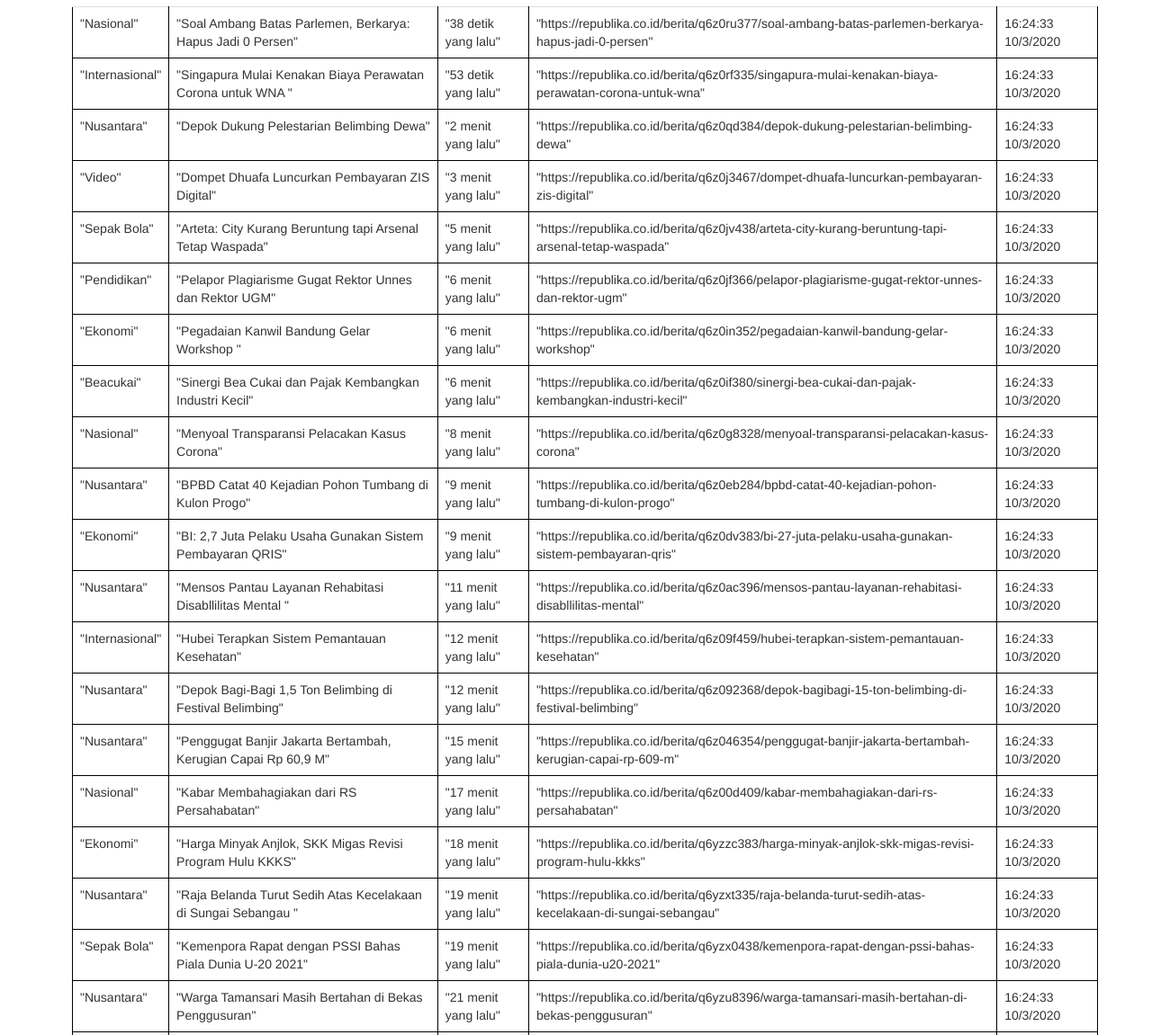
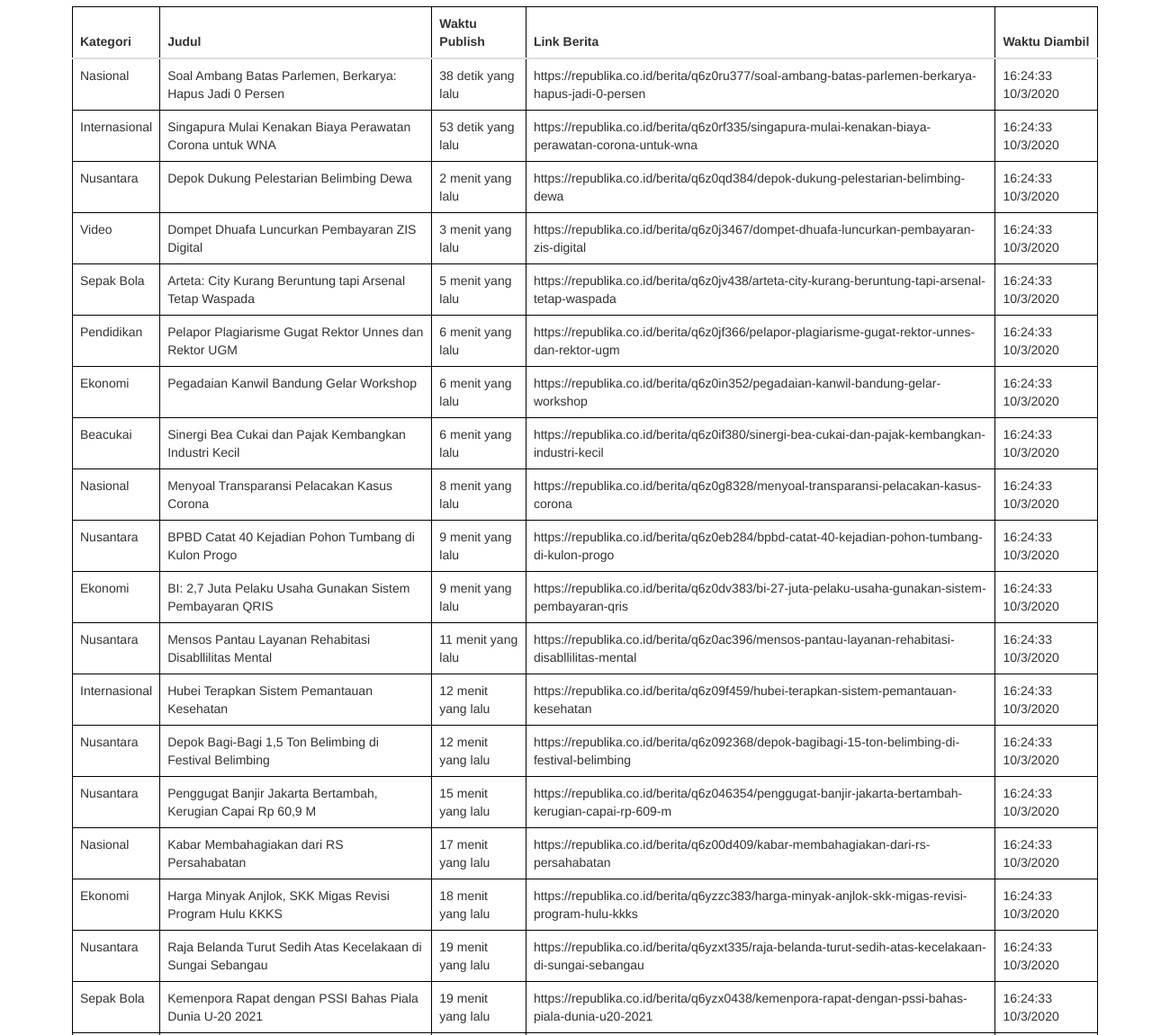
Before and after one commit to vdbay/Republika, a plain HTML site: page index.html in a window 1280 px wide. Shown: the part 63-1214 px from the top of the page at 90% size. Drawn offline with Linux system fonts and the light colour scheme.

Commit message:
update menghilangkan kutip dan menambah judul

```diff
--- a/index.html
+++ b/index.html
@@ -27,154 +27,160 @@
     <script type="text/javascript">
         $(document).ready(function() {
             var obj = [{
-                "Kategori": "\"Nasional\"",
-                "Judul": "\"Soal Ambang Batas Parlemen, Berkarya: Hapus Jadi 0 Persen\"",
-                "Waktu Publish": "\"38 detik yang lalu\"",
-                "Link Berita": "\"https://republika.co.id/berita/q6z0ru377/soal-ambang-batas-parlemen-berkarya-hapus-jadi-0-persen\"",
+                "Kategori": " Kategori ",
+                "Judul": " Judul ",
+                "Waktu Publish": " Waktu Publish ",
+                "Link Berita": " Link Berita ",
+                "Waktu Diambil": " Waktu Diambil "
+            }, {
+                "Kategori": " Nasional ",
+                "Judul": " Soal Ambang Batas Parlemen, Berkarya: Hapus Jadi 0 Persen ",
+                "Waktu Publish": " 38 detik yang lalu ",
+                "Link Berita": " https://republika.co.id/berita/q6z0ru377/soal-ambang-batas-parlemen-berkarya-hapus-jadi-0-persen ",
                 "Waktu Diambil": "16:24:33 10/3/2020"
             }, {
-                "Kategori": "\"Internasional\"",
-                "Judul": "\"Singapura Mulai Kenakan Biaya Perawatan Corona untuk WNA \"",
-                "Waktu Publish": "\"53 detik yang lalu\"",
-                "Link Berita": "\"https://republika.co.id/berita/q6z0rf335/singapura-mulai-kenakan-biaya-perawatan-corona-untuk-wna\"",
+                "Kategori": " Internasional ",
+                "Judul": " Singapura Mulai Kenakan Biaya Perawatan Corona untuk WNA  ",
+                "Waktu Publish": " 53 detik yang lalu ",
+                "Link Berita": " https://republika.co.id/berita/q6z0rf335/singapura-mulai-kenakan-biaya-perawatan-corona-untuk-wna ",
                 "Waktu Diambil": "16:24:33 10/3/2020"
             }, {
-                "Kategori": "\"Nusantara\"",
-                "Judul": "\"Depok Dukung Pelestarian Belimbing Dewa\"",
-                "Waktu Publish": "\"2 menit yang lalu\"",
-                "Link Berita": "\"https://republika.co.id/berita/q6z0qd384/depok-dukung-pelestarian-belimbing-dewa\"",
+                "Kategori": " Nusantara ",
+                "Judul": " Depok Dukung Pelestarian Belimbing Dewa ",
+                "Waktu Publish": " 2 menit yang lalu ",
+                "Link Berita": " https://republika.co.id/berita/q6z0qd384/depok-dukung-pelestarian-belimbing-dewa ",
                 "Waktu Diambil": "16:24:33 10/3/2020"
             }, {
-                "Kategori": "\"Video\"",
-                "Judul": "\"Dompet Dhuafa Luncurkan Pembayaran ZIS Digital\"",
-                "Waktu Publish": "\"3 menit yang lalu\"",
-                "Link Berita": "\"https://republika.co.id/berita/q6z0j3467/dompet-dhuafa-luncurkan-pembayaran-zis-digital\"",
+                "Kategori": " Video ",
+                "Judul": " Dompet Dhuafa Luncurkan Pembayaran ZIS Digital ",
+                "Waktu Publish": " 3 menit yang lalu ",
+                "Link Berita": " https://republika.co.id/berita/q6z0j3467/dompet-dhuafa-luncurkan-pembayaran-zis-digital ",
                 "Waktu Diambil": "16:24:33 10/3/2020"
             }, {
-                "Kategori": "\"Sepak Bola\"",
-                "Judul": "\"Arteta: City Kurang Beruntung tapi Arsenal Tetap Waspada\"",
-                "Waktu Publish": "\"5 menit yang lalu\"",
-                "Link Berita": "\"https://republika.co.id/berita/q6z0jv438/arteta-city-kurang-beruntung-tapi-arsenal-tetap-waspada\"",
+                "Kategori": " Sepak Bola ",
+                "Judul": " Arteta: City Kurang Beruntung tapi Arsenal Tetap Waspada ",
+                "Waktu Publish": " 5 menit yang lalu ",
+                "Link Berita": " https://republika.co.id/berita/q6z0jv438/arteta-city-kurang-beruntung-tapi-arsenal-tetap-waspada ",
                 "Waktu Diambil": "16:24:33 10/3/2020"
             }, {
-                "Kategori": "\"Pendidikan\"",
-                "Judul": "\"Pelapor Plagiarisme Gugat Rektor Unnes dan Rektor UGM\"",
-                "Waktu Publish": "\"6 menit yang lalu\"",
-                "Link Berita": "\"https://republika.co.id/berita/q6z0jf366/pelapor-plagiarisme-gugat-rektor-unnes-dan-rektor-ugm\"",
+                "Kategori": " Pendidikan ",
+                "Judul": " Pelapor Plagiarisme Gugat Rektor Unnes dan Rektor UGM ",
+                "Waktu Publish": " 6 menit yang lalu ",
+                "Link Berita": " https://republika.co.id/berita/q6z0jf366/pelapor-plagiarisme-gugat-rektor-unnes-dan-rektor-ugm ",
                 "Waktu Diambil": "16:24:33 10/3/2020"
             }, {
-                "Kategori": "\"Ekonomi\"",
-                "Judul": "\"Pegadaian Kanwil Bandung Gelar Workshop \"",
-                "Waktu Publish": "\"6 menit yang lalu\"",
-                "Link Berita": "\"https://republika.co.id/berita/q6z0in352/pegadaian-kanwil-bandung-gelar-workshop\"",
+                "Kategori": " Ekonomi ",
+                "Judul": " Pegadaian Kanwil Bandung Gelar Workshop  ",
+                "Waktu Publish": " 6 menit yang lalu ",
+                "Link Berita": " https://republika.co.id/berita/q6z0in352/pegadaian-kanwil-bandung-gelar-workshop ",
                 "Waktu Diambil": "16:24:33 10/3/2020"
             }, {
-                "Kategori": "\"Beacukai\"",
-                "Judul": "\"Sinergi Bea Cukai dan Pajak Kembangkan Industri Kecil\"",
-                "Waktu Publish": "\"6 menit yang lalu\"",
-                "Link Berita": "\"https://republika.co.id/berita/q6z0if380/sinergi-bea-cukai-dan-pajak-kembangkan-industri-kecil\"",
+                "Kategori": " Beacukai ",
+                "Judul": " Sinergi Bea Cukai dan Pajak Kembangkan Industri Kecil ",
+                "Waktu Publish": " 6 menit yang lalu ",
+                "Link Berita": " https://republika.co.id/berita/q6z0if380/sinergi-bea-cukai-dan-pajak-kembangkan-industri-kecil ",
                 "Waktu Diambil": "16:24:33 10/3/2020"
             }, {
-                "Kategori": "\"Nasional\"",
-                "Judul": "\"Menyoal Transparansi Pelacakan Kasus Corona\"",
-                "Waktu Publish": "\"8 menit yang lalu\"",
-                "Link Berita": "\"https://republika.co.id/berita/q6z0g8328/menyoal-transparansi-pelacakan-kasus-corona\"",
+                "Kategori": " Nasional ",
+                "Judul": " Menyoal Transparansi Pelacakan Kasus Corona ",
+                "Waktu Publish": " 8 menit yang lalu ",
+                "Link Berita": " https://republika.co.id/berita/q6z0g8328/menyoal-transparansi-pelacakan-kasus-corona ",
                 "Waktu Diambil": "16:24:33 10/3/2020"
             }, {
-                "Kategori": "\"Nusantara\"",
-                "Judul": "\"BPBD Catat 40 Kejadian Pohon Tumbang di Kulon Progo\"",
-                "Waktu Publish": "\"9 menit yang lalu\"",
-                "Link Berita": "\"https://republika.co.id/berita/q6z0eb284/bpbd-catat-40-kejadian-pohon-tumbang-di-kulon-progo\"",
+                "Kategori": " Nusantara ",
+                "Judul": " BPBD Catat 40 Kejadian Pohon Tumbang di Kulon Progo ",
+                "Waktu Publish": " 9 menit yang lalu ",
+                "Link Berita": " https://republika.co.id/berita/q6z0eb284/bpbd-catat-40-kejadian-pohon-tumbang-di-kulon-progo ",
                 "Waktu Diambil": "16:24:33 10/3/2020"
             }, {
-                "Kategori": "\"Ekonomi\"",
-                "Judul": "\"BI: 2,7 Juta Pelaku Usaha Gunakan Sistem Pembayaran QRIS\"",
-                "Waktu Publish": "\"9 menit yang lalu\"",
-                "Link Berita": "\"https://republika.co.id/berita/q6z0dv383/bi-27-juta-pelaku-usaha-gunakan-sistem-pembayaran-qris\"",
+                "Kategori": " Ekonomi ",
+                "Judul": " BI: 2,7 Juta Pelaku Usaha Gunakan Sistem Pembayaran QRIS ",
+                "Waktu Publish": " 9 menit yang lalu ",
+                "Link Berita": " https://republika.co.id/berita/q6z0dv383/bi-27-juta-pelaku-usaha-gunakan-sistem-pembayaran-qris ",
                 "Waktu Diambil": "16:24:33 10/3/2020"
             }, {
-                "Kategori": "\"Nusantara\"",
-                "Judul": "\"Mensos Pantau Layanan Rehabitasi Disabllilitas Mental \"",
-                "Waktu Publish": "\"11 menit yang lalu\"",
-                "Link Berita": "\"https://republika.co.id/berita/q6z0ac396/mensos-pantau-layanan-rehabitasi-disabllilitas-mental\"",
+                "Kategori": " Nusantara ",
+                "Judul": " Mensos Pantau Layanan Rehabitasi Disabllilitas Mental  ",
+                "Waktu Publish": " 11 menit yang lalu ",
+                "Link Berita": " https://republika.co.id/berita/q6z0ac396/mensos-pantau-layanan-rehabitasi-disabllilitas-mental ",
                 "Waktu Diambil": "16:24:33 10/3/2020"
             }, {
-                "Kategori": "\"Internasional\"",
-                "Judul": "\"Hubei Terapkan Sistem Pemantauan Kesehatan\"",
-                "Waktu Publish": "\"12 menit yang lalu\"",
-                "Link Berita": "\"https://republika.co.id/berita/q6z09f459/hubei-terapkan-sistem-pemantauan-kesehatan\"",
+                "Kategori": " Internasional ",
+                "Judul": " Hubei Terapkan Sistem Pemantauan Kesehatan ",
+                "Waktu Publish": " 12 menit yang lalu ",
+                "Link Berita": " https://republika.co.id/berita/q6z09f459/hubei-terapkan-sistem-pemantauan-kesehatan ",
                 "Waktu Diambil": "16:24:33 10/3/2020"
             }, {
-                "Kategori": "\"Nusantara\"",
-                "Judul": "\"Depok Bagi-Bagi 1,5 Ton Belimbing di Festival Belimbing\"",
-                "Waktu Publish": "\"12 menit yang lalu\"",
-                "Link Berita": "\"https://republika.co.id/berita/q6z092368/depok-bagibagi-15-ton-belimbing-di-festival-belimbing\"",
+                "Kategori": " Nusantara ",
+                "Judul": " Depok Bagi-Bagi 1,5 Ton Belimbing di Festival Belimbing ",
+                "Waktu Publish": " 12 menit yang lalu ",
+                "Link Berita": " https://republika.co.id/berita/q6z092368/depok-bagibagi-15-ton-belimbing-di-festival-belimbing ",
                 "Waktu Diambil": "16:24:33 10/3/2020"
             }, {
-                "Kategori": "\"Nusantara\"",
-                "Judul": "\"Penggugat Banjir Jakarta Bertambah, Kerugian Capai Rp 60,9 M\"",
-                "Waktu Publish": "\"15 menit yang lalu\"",
-                "Link Berita": "\"https://republika.co.id/berita/q6z046354/penggugat-banjir-jakarta-bertambah-kerugian-capai-rp-609-m\"",
+                "Kategori": " Nusantara ",
+                "Judul": " Penggugat Banjir Jakarta Bertambah, Kerugian Capai Rp 60,9 M ",
+                "Waktu Publish": " 15 menit yang lalu ",
+                "Link Berita": " https://republika.co.id/berita/q6z046354/penggugat-banjir-jakarta-bertambah-kerugian-capai-rp-609-m ",
                 "Waktu Diambil": "16:24:33 10/3/2020"
             }, {
-                "Kategori": "\"Nasional\"",
-                "Judul": "\"Kabar Membahagiakan dari RS Persahabatan\"",
-                "Waktu Publish": "\"17 menit yang lalu\"",
-                "Link Berita": "\"https://republika.co.id/berita/q6z00d409/kabar-membahagiakan-dari-rs-persahabatan\"",
+                "Kategori": " Nasional ",
+                "Judul": " Kabar Membahagiakan dari RS Persahabatan ",
+                "Waktu Publish": " 17 menit yang lalu ",
+                "Link Berita": " https://republika.co.id/berita/q6z00d409/kabar-membahagiakan-dari-rs-persahabatan ",
                 "Waktu Diambil": "16:24:33 10/3/2020"
             }, {
-                "Kategori": "\"Ekonomi\"",
-                "Judul": "\"Harga Minyak Anjlok, SKK Migas Revisi Program Hulu KKKS\"",
-                "Waktu Publish": "\"18 menit yang lalu\"",
-                "Link Berita": "\"https://republika.co.id/berita/q6yzzc383/harga-minyak-anjlok-skk-migas-revisi-program-hulu-kkks\"",
+                "Kategori": " Ekonomi ",
+                "Judul": " Harga Minyak Anjlok, SKK Migas Revisi Program Hulu KKKS ",
+                "Waktu Publish": " 18 menit yang lalu ",
+                "Link Berita": " https://republika.co.id/berita/q6yzzc383/harga-minyak-anjlok-skk-migas-revisi-program-hulu-kkks ",
                 "Waktu Diambil": "16:24:33 10/3/2020"
             }, {
-                "Kategori": "\"Nusantara\"",
-                "Judul": "\"Raja Belanda Turut Sedih Atas Kecelakaan di Sungai Sebangau \"",
-                "Waktu Publish": "\"19 menit yang lalu\"",
-                "Link Berita": "\"https://republika.co.id/berita/q6yzxt335/raja-belanda-turut-sedih-atas-kecelakaan-di-sungai-sebangau\"",
+                "Kategori": " Nusantara ",
+                "Judul": " Raja Belanda Turut Sedih Atas Kecelakaan di Sungai Sebangau  ",
+                "Waktu Publish": " 19 menit yang lalu ",
+                "Link Berita": " https://republika.co.id/berita/q6yzxt335/raja-belanda-turut-sedih-atas-kecelakaan-di-sungai-sebangau ",
                 "Waktu Diambil": "16:24:33 10/3/2020"
             }, {
-                "Kategori": "\"Sepak Bola\"",
-                "Judul": "\"Kemenpora Rapat dengan PSSI Bahas Piala Dunia U-20 2021\"",
-                "Waktu Publish": "\"19 menit yang lalu\"",
-                "Link Berita": "\"https://republika.co.id/berita/q6yzx0438/kemenpora-rapat-dengan-pssi-bahas-piala-dunia-u20-2021\"",
+                "Kategori": " Sepak Bola ",
+                "Judul": " Kemenpora Rapat dengan PSSI Bahas Piala Dunia U-20 2021 ",
+                "Waktu Publish": " 19 menit yang lalu ",
+                "Link Berita": " https://republika.co.id/berita/q6yzx0438/kemenpora-rapat-dengan-pssi-bahas-piala-dunia-u20-2021 ",
                 "Waktu Diambil": "16:24:33 10/3/2020"
             }, {
-                "Kategori": "\"Nusantara\"",
-                "Judul": "\"Warga Tamansari Masih Bertahan di Bekas Penggusuran\"",
-                "Waktu Publish": "\"21 menit yang lalu\"",
-                "Link Berita": "\"https://republika.co.id/berita/q6yzu8396/warga-tamansari-masih-bertahan-di-bekas-penggusuran\"",
+                "Kategori": " Nusantara ",
+                "Judul": " Warga Tamansari Masih Bertahan di Bekas Penggusuran ",
+                "Waktu Publish": " 21 menit yang lalu ",
+                "Link Berita": " https://republika.co.id/berita/q6yzu8396/warga-tamansari-masih-bertahan-di-bekas-penggusuran ",
                 "Waktu Diambil": "16:24:33 10/3/2020"
             }, {
-                "Kategori": "\"Khazanah\"",
-                "Judul": "\"MUI: LSF Jangan Loloskan Film yang Merusak Mental Anak\"",
-                "Waktu Publish": "\"22 menit yang lalu\"",
-                "Link Berita": "\"https://republika.co.id/berita/q6yzs3380/mui-lsf-jangan-loloskan-film-yang-merusak-mental-anak\"",
+                "Kategori": " Khazanah ",
+                "Judul": " MUI: LSF Jangan Loloskan Film yang Merusak Mental Anak ",
+                "Waktu Publish": " 22 menit yang lalu ",
+                "Link Berita": " https://republika.co.id/berita/q6yzs3380/mui-lsf-jangan-loloskan-film-yang-merusak-mental-anak ",
                 "Waktu Diambil": "16:24:33 10/3/2020"
             }, {
-                "Kategori": "\"Internasional\"",
-                "Judul": "\"Presiden Polandia tak Gelar Kampanye Pilpres karena Corona\"",
-                "Waktu Publish": "\"25 menit yang lalu\"",
-                "Link Berita": "\"https://republika.co.id/berita/q6yzmk382/presiden-polandia-tak-gelar-kampanye-pilpres-karena-corona\"",
+                "Kategori": " Internasional ",
+                "Judul": " Presiden Polandia tak Gelar Kampanye Pilpres karena Corona ",
+                "Waktu Publish": " 25 menit yang lalu ",
+                "Link Berita": " https://republika.co.id/berita/q6yzmk382/presiden-polandia-tak-gelar-kampanye-pilpres-karena-corona ",
                 "Waktu Diambil": "16:24:33 10/3/2020"
             }, {
-                "Kategori": "\"Internasional\"",
-                "Judul": "\"Saudi Denda RP 1,9 Miliar Warga Bohong Informasi Kesehatan\"",
-                "Waktu Publish": "\"29 menit yang lalu\"",
-                "Link Berita": "\"https://republika.co.id/berita/q6yzgq382/saudi-denda-rp-19-miliar-warga-bohong-informasi-kesehatan\"",
+                "Kategori": " Internasional ",
+                "Judul": " Saudi Denda RP 1,9 Miliar Warga Bohong Informasi Kesehatan ",
+                "Waktu Publish": " 29 menit yang lalu ",
+                "Link Berita": " https://republika.co.id/berita/q6yzgq382/saudi-denda-rp-19-miliar-warga-bohong-informasi-kesehatan ",
                 "Waktu Diambil": "16:24:33 10/3/2020"
             }, {
-                "Kategori": "\"Nusantara\"",
-                "Judul": "\"RSUP Persahabatan: Semua Pasien Positif Corona Masih Dirawat\"",
-                "Waktu Publish": "\"30 menit yang lalu\"",
-                "Link Berita": "\"https://republika.co.id/berita/q6yzfk284/rsup-persahabatan-semua-pasien-positif-corona-masih-dirawat\"",
+                "Kategori": " Nusantara ",
+                "Judul": " RSUP Persahabatan: Semua Pasien Positif Corona Masih Dirawat ",
+                "Waktu Publish": " 30 menit yang lalu ",
+                "Link Berita": " https://republika.co.id/berita/q6yzfk284/rsup-persahabatan-semua-pasien-positif-corona-masih-dirawat ",
                 "Waktu Diambil": "16:24:33 10/3/2020"
             }, {
-                "Kategori": "\"Trendtek\"",
-                "Judul": "\"Tangerang Buat Aplikasi e-Absen Pantau Daftar Hadir Siswa\"",
-                "Waktu Publish": "\"31 menit yang lalu\"",
-                "Link Berita": "\"https://republika.co.id/berita/q6yzd4368/tangerang-buat-aplikasi-eabsen-pantau-daftar-hadir-siswa\"",
+                "Kategori": " Trendtek ",
+                "Judul": " Tangerang Buat Aplikasi e-Absen Pantau Daftar Hadir Siswa ",
+                "Waktu Publish": " 31 menit yang lalu ",
+                "Link Berita": " https://republika.co.id/berita/q6yzd4368/tangerang-buat-aplikasi-eabsen-pantau-daftar-hadir-siswa ",
                 "Waktu Diambil": "16:24:33 10/3/2020"
             }];
 
@@ -184,7 +190,7 @@
             $.jsontotable(obj, {
                 id: "#jsontotable-obj",
                 className: "table table-hover",
-                header: false
+                header: true
             });
         });
     </script>
```
